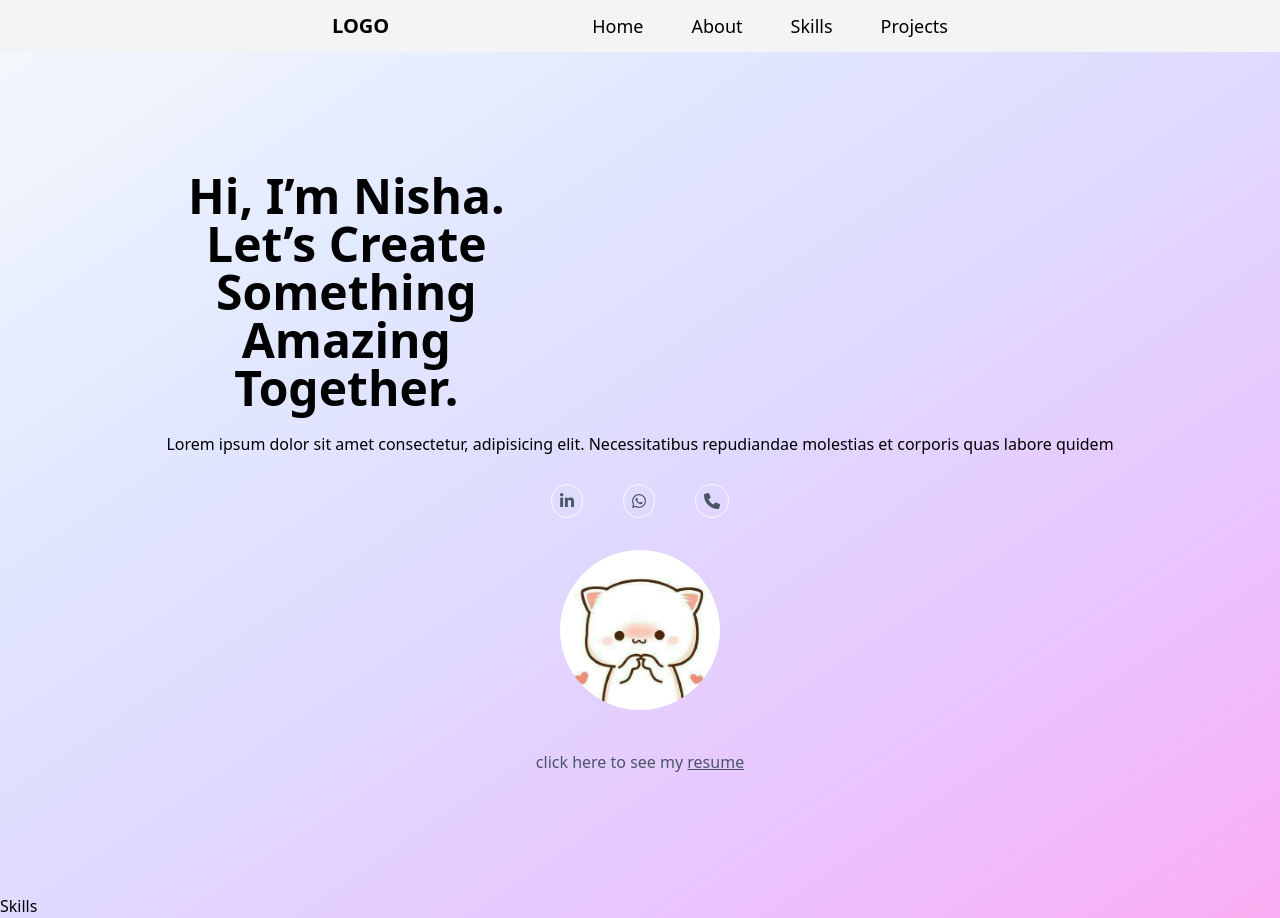
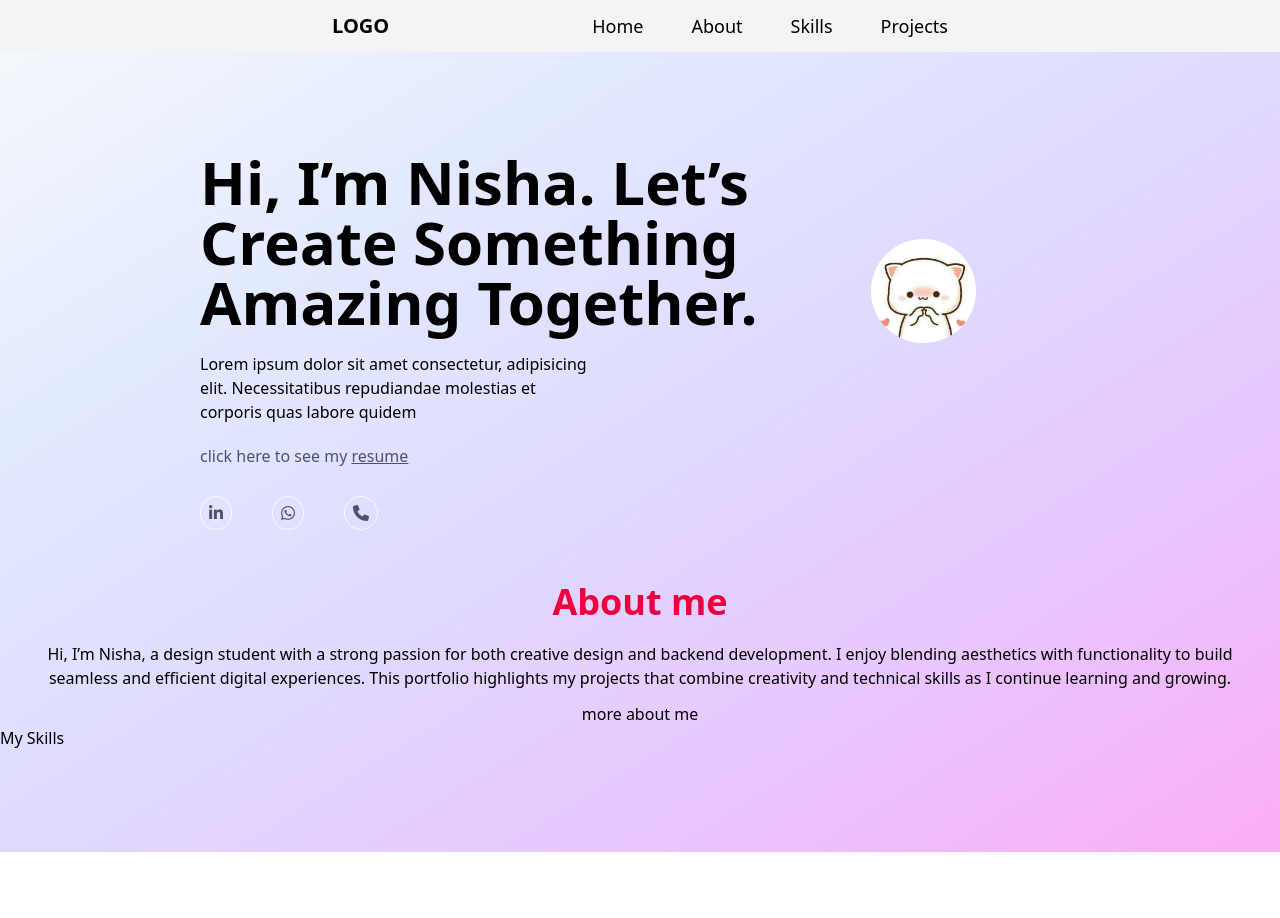
Before and after one commit to Nisha-2410/Portfolio, a React (Vite) app: page / in a window 1280 px wide. After the commit the page ends 852 px from the top, so only its background shows below. Built offline with nearby package versions, Linux system fonts and the light colour scheme.

Commit message:
created hero section
created hero section with about section

```diff
--- a/src/App.jsx
+++ b/src/App.jsx
@@ -1,5 +1,7 @@
+import { About } from "./components/About"
 import Hero from "./components/Hero"
 import Navbar from "./components/Navbar"
+import { Skills } from "./components/Skills"
 
 
 function App() {
@@ -9,6 +11,7 @@ function App() {
     <>
       <Navbar/>
       <Hero/>
+
     </>
   )
 }
--- /dev/null
+++ b/src/components/About.jsx
@@ -0,0 +1,11 @@
+import React from 'react'
+
+export const About = () => {
+  return (
+    <div className='flex justify-center flex-col items-center mt-13'>
+        <div className='text-4xl font-bold text-rose-600'>About me</div>
+        <div className='text-center mt-5 mr-7 ml-7'>Hi, I’m Nisha, a design student with a strong passion for both creative design and backend development. I enjoy blending aesthetics with functionality to build seamless and efficient digital experiences. This portfolio highlights my projects that combine creativity and technical skills as I continue learning and growing.</div>
+        <button className='mt-3'>more about me</button>
+    </div>
+  )
+}
--- a/src/components/Hero.jsx
+++ b/src/components/Hero.jsx
@@ -1,33 +1,52 @@
-import React from 'react'
-import cat from  '../assets/cat.jpg'
+import React from "react";
+import cat from "../assets/cat.jpg";
+import { About } from "./About"
+import { Skills } from "./Skills";
 
 const Hero = () => {
   return (
-    <div className='min-h-screen custom-gradient-bg'>
-       <div className='flex flex-col   items-center justify-center p-30'>
-        <div className='text-center '>
-          <div className='text-4xl md:text-5xl  font-bold text-center w-90'>Hi, I’m Nisha. Let’s Create Something Amazing Together.</div>
-          <div className='mt-5'>Lorem ipsum dolor sit amet consectetur, adipisicing elit. Necessitatibus repudiandae molestias et corporis quas labore quidem</div>
+    <div className="min-h-screen custom-gradient-bg">
+      <div className="flex flex-col   items-center justify-center  md:flex-row ">
+        <div className="text-center md:text-left md:mt-10 lg:ml-50 mt-30 md:ml-20 ">
+          <div className="text-4xl md:text-5xl  font-bold text-center md:text-left md:mt-15 lg:text-6xl">
+            Hi, I’m Nisha. Let’s Create Something Amazing Together.
+          </div>
+          <div className="mt-5 md:w-100">
+            Lorem ipsum dolor sit amet consectetur, adipisicing elit.
+            Necessitatibus repudiandae molestias et corporis quas labore quidem
+          </div>
+          <div className="mt-5 text-gray-600 ">
+            click here to see my{" "}
+            <a href="/" className="underline">
+              resume
+            </a>
+          </div>
 
-          <div className='flex flex-row gap-10 justify-center mt-7'>
+          <div className="flex flex-row gap-10 md:justify-start justify-center mt-7">
             <i class="fa-brands fa-linkedin-in border text-gray-600 border-gray-50 p-2 rounded-full"></i>
             <i class="fa-brands fa-whatsapp border font-bold text-gray-600 border-gray-50 p-2 rounded-full"></i>
-         <i class="fa-solid fa-phone border font-bold text-gray-600 border-gray-50 p-2 rounded-full"></i>
+            <i class="fa-solid fa-phone border font-bold text-gray-600 border-gray-50 p-2 rounded-full"></i>
           </div>
         </div>
 
-       {/* photo */}
-        <div>
-          <img src={cat} className=' rounded-full mt-8 w-40 h-40'></img>
-           </div>
-         <div className='mt-10 text-gray-600'>click here to see my <a href='/' className='underline'>resume</a></div>
+        {/* photo */}
+        <div className="md:flex md:flex-col">
+          <div className="lg:mr-70">
+            <img
+              src={cat}
+              className=" rounded-full mt-8 w-40 h-auto md:w-100 md:-ml-6  lg:w-2xl lg:my-1  "
+            ></img>
+          </div>
+        </div>
+          {/* about me button */}
+        <button className="mt-7 hidden">more about me</button>
+      </div>
 
-       </div>
-
-       <h1>Skills</h1>
+       <About/>
+       <Skills/>
 
     </div>
-  )
-}
+  );
+};
 
-export default Hero
+export default Hero;
--- /dev/null
+++ b/src/components/Skills.jsx
@@ -0,0 +1,9 @@
+import React from 'react'
+
+export const Skills = () => {
+  return (
+    <div>
+        <h1>My Skills</h1>
+    </div>
+  )
+}
--- a/src/index.css
+++ b/src/index.css
@@ -36,3 +36,7 @@
 .custom-gradient-bg {
 background-image: linear-gradient(to right bottom, #f4f7fb, #e2eaff, #dfdaff, #e9c5ff, #fbadf2);
 }
+
+.custom-gradient-about {
+    background-image: linear-gradient(to left bottom, #fbadf2, #efc2ff, #dfdbff, #e5ebff, #f6faff);
+}
```
